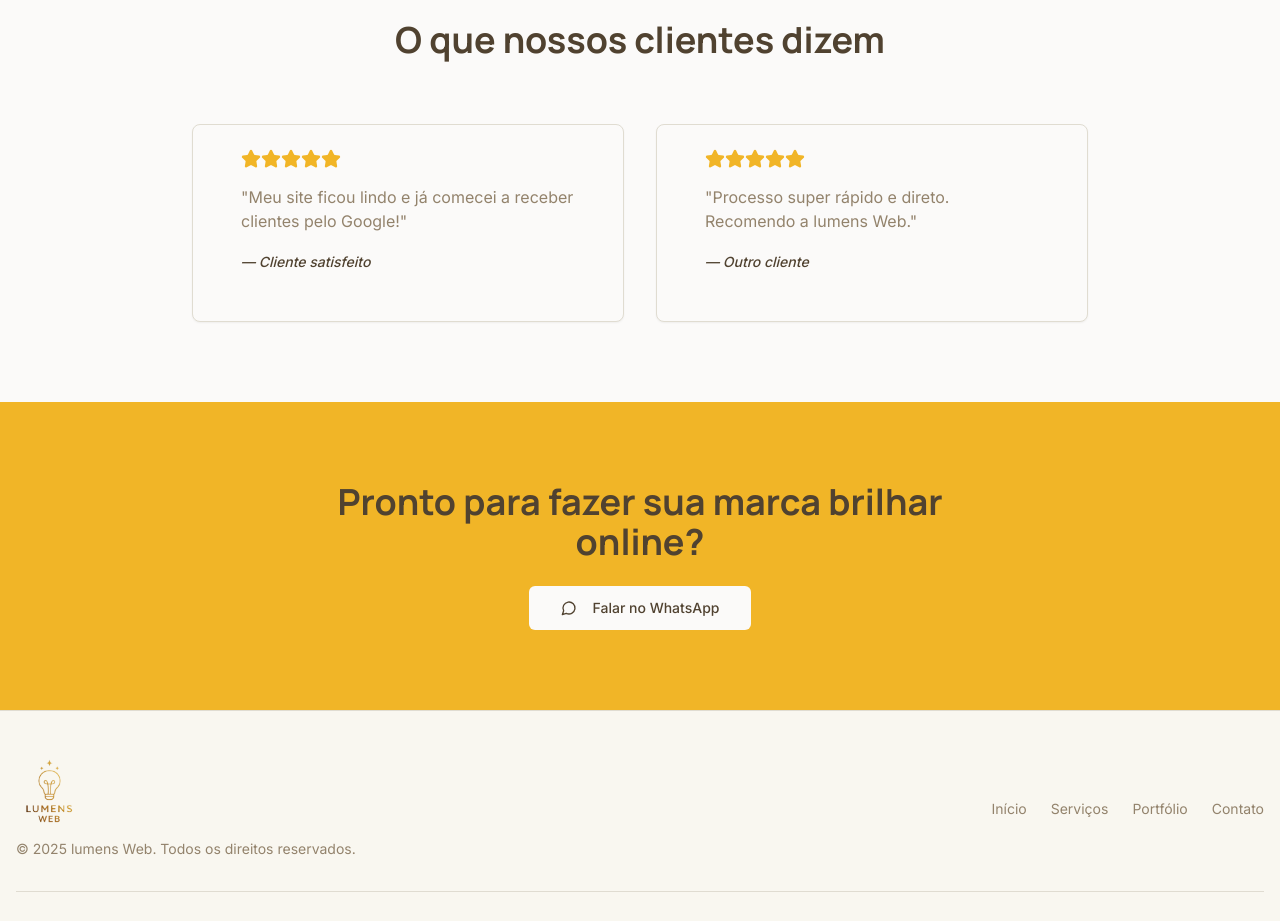
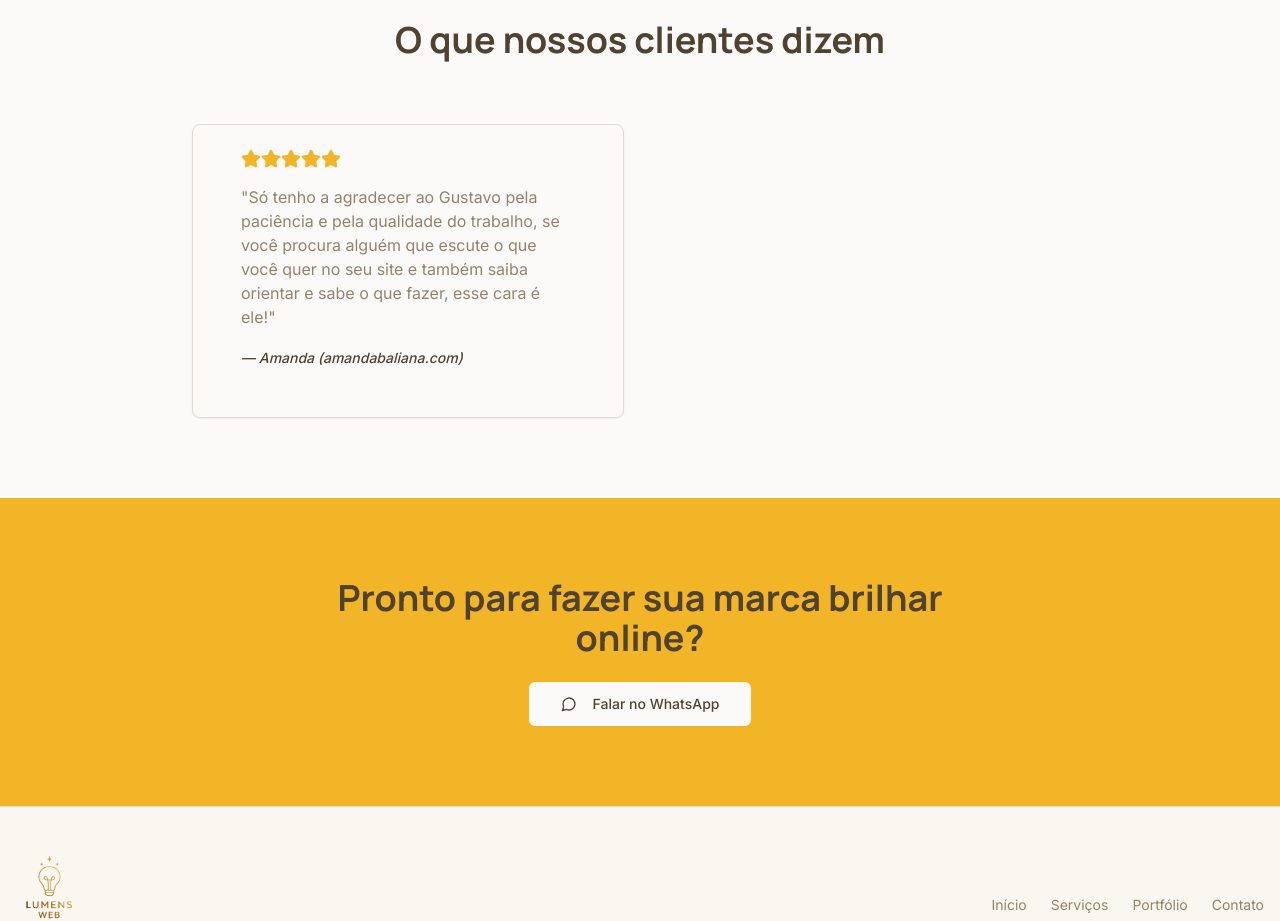
Before and after one commit to gustavsant/lumens-web, a React (Vite) app: page / in a window 1280 px wide. Shown: the part 2240-3161 px from the top of the page. Built offline with nearby package versions, Linux system fonts and the light colour scheme.

Commit message:
Add amanda testimonial

```diff
--- a/src/pages/Home.tsx
+++ b/src/pages/Home.tsx
@@ -32,11 +32,11 @@ const Home = () => {
     icon: Users
   }];
   const testimonials = [{
-    text: "Meu site ficou lindo e já comecei a receber clientes pelo Google!",
-    author: "Cliente satisfeito"
-  }, {
-    text: "Processo super rápido e direto. Recomendo a lumens Web.",
-    author: "Outro cliente"
+      text: `Só tenho a agradecer ao Gustavo pela paciência
+      e pela qualidade do trabalho, se você procura alguém que
+      escute o que você quer no seu site e também saiba orientar
+      e sabe o que fazer, esse cara é ele!`,
+      author: "Amanda (amandabaliana.com)"
   }];
   return <Layout>
       {/* Hero Section */}
```
